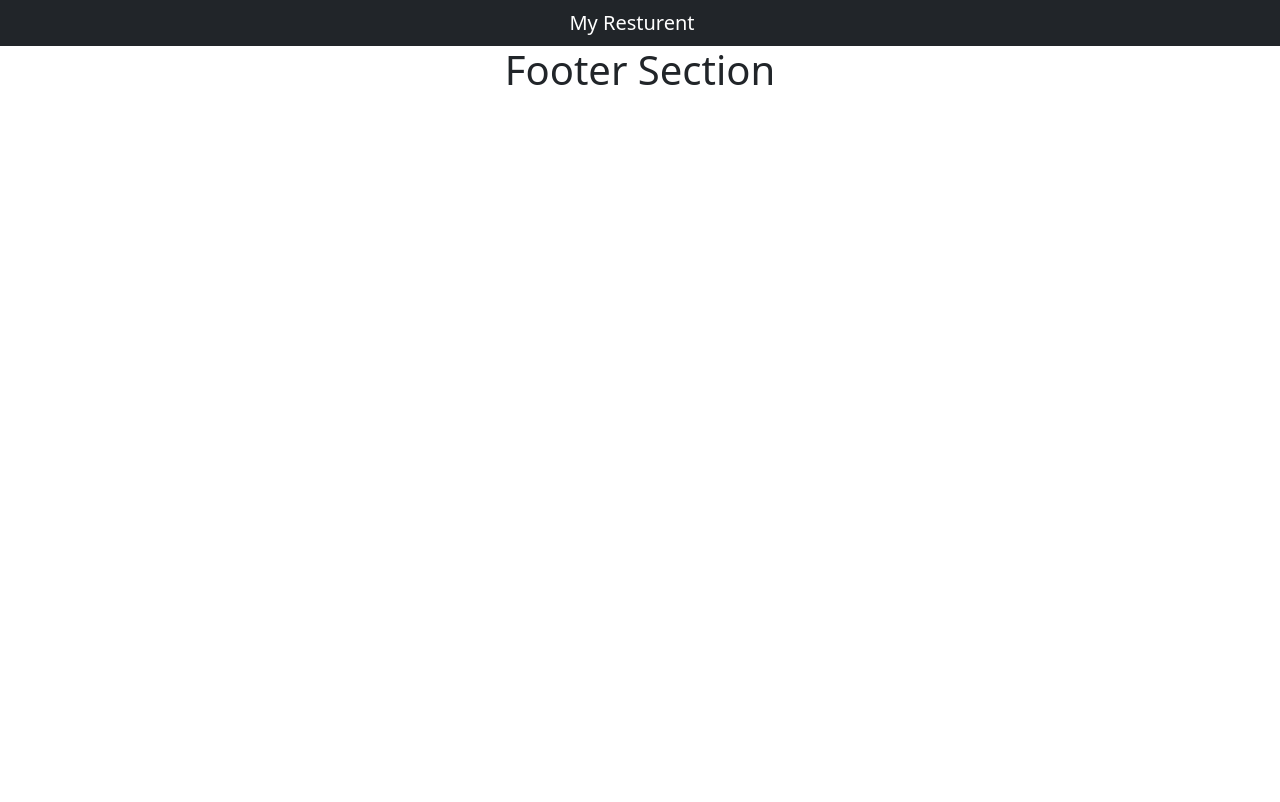
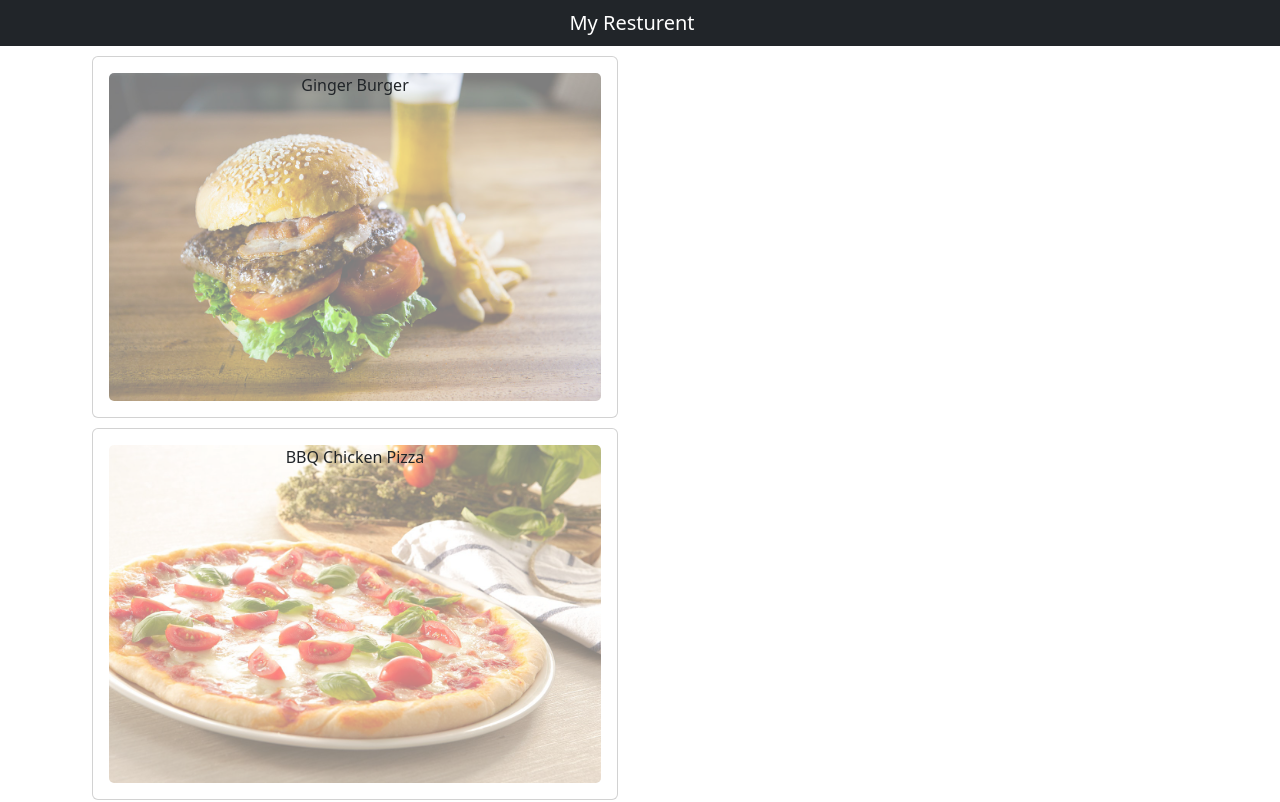
Before and after one commit to kamrul-pu/react-resturent, a React (Create React App) app: page / in a window 1280 px wide. Shown: the top 802 px of the page. Built offline with nearby package versions, Linux system fonts and the light colour scheme.

Commit message:
Menu Item Design Done

```diff
--- a/src/Components/body/MenuItem.js
+++ b/src/Components/body/MenuItem.js
@@ -1,10 +1,21 @@
 import React from "react";
+import { Card, CardImg, CardImgOverlay, CardBody, CardTitle } from 'reactstrap';
+
 
 const MenuItem = (props) => {
     console.log(props);
     return (
         <div>
-
+            <Card style={{ margin: "10px" }}>
+                <CardBody>
+                    <CardImg
+                        width="100%" alt={props.dish.name} src={props.dish.image}
+                        style={{ opacity: "0.5" }} />
+                    <CardImgOverlay>
+                        <CardTitle>{props.dish.name}</CardTitle>
+                    </CardImgOverlay>
+                </CardBody>
+            </Card>
         </div>
     );
 }
```
